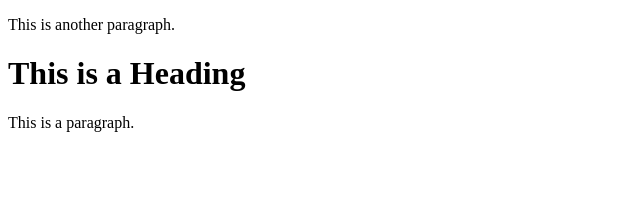
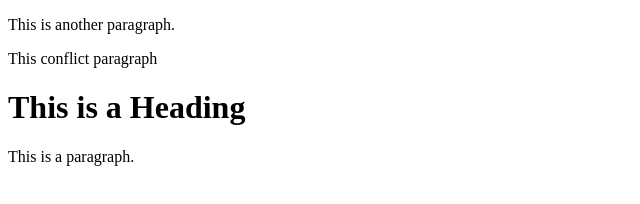
Before and after one commit to RichieJJ/learning-git, a plain HTML site: page index.html in a window 1280 px wide. Shown: the whole page, without its empty margins (0-640 px from the left). Drawn offline with Linux system fonts and the light colour scheme.

Commit message:
added conflict paragraph to index.html

```diff
--- a/index.html
+++ b/index.html
@@ -5,6 +5,7 @@
 </head>
 <body>
      <p>This is another paragraph.</p>
+     <p>This conflict paragraph</p>
      <h1>This is a Heading</h1>
      <p>This is a paragraph.</p>
 </body>
```
